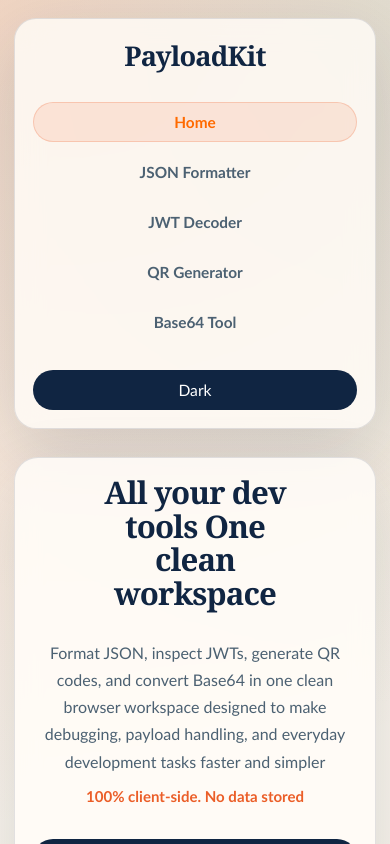
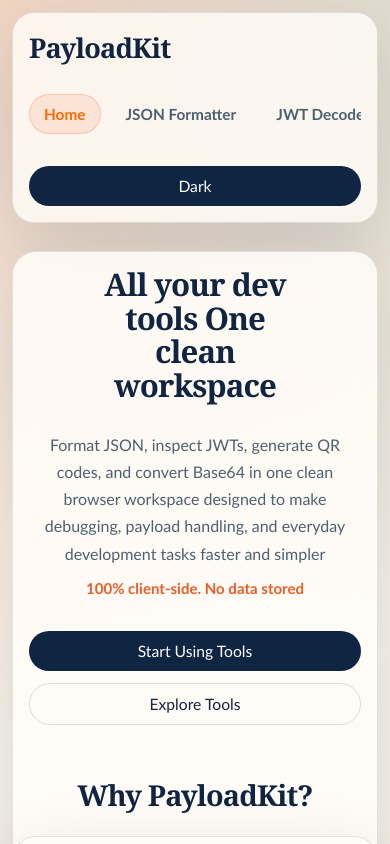
Before and after one commit to ABHISHEKKORIVI/payloadkit, a React (Create React App) app in the folder dev-tools-frontend/: page / in a window 390 px wide. Shown: the top 844 px of the page. Built offline with nearby package versions, Linux system fonts and the light colour scheme.

Commit message:
trigger redeploy

```diff
--- a/dev-tools-frontend/public/index.html
+++ b/dev-tools-frontend/public/index.html
@@ -2,6 +2,8 @@
 <html lang="en">
   <head>
     <meta charset="utf-8" />
+    <link rel="icon" type="image/png" sizes="32x32" href="%PUBLIC_URL%/favicon-32x32.png" />
+    <link rel="icon" type="image/png" sizes="16x16" href="%PUBLIC_URL%/favicon-16x16.png" />
     <link rel="icon" href="%PUBLIC_URL%/favicon.ico" />
     <meta name="viewport" content="width=device-width, initial-scale=1" />
     <meta name="theme-color" content="#102542" />
@@ -14,7 +16,22 @@
       content="JSON formatter, JWT decoder, QR code generator, Base64 encoder, developer tools, PayloadKit"
     />
     <meta name="author" content="PayloadKit" />
-    <link rel="apple-touch-icon" href="%PUBLIC_URL%/logo192.png" />
+    <meta property="og:title" content="PayloadKit | Developer Utility Hub" />
+    <meta
+      property="og:description"
+      content="Format JSON, inspect JWTs, generate QR codes, and convert Base64 in one clean browser workspace."
+    />
+    <meta property="og:type" content="website" />
+    <meta property="og:url" content="https://payloadkit.in/" />
+    <meta property="og:image" content="https://payloadkit.in/android-chrome-512x512.png" />
+    <meta name="twitter:card" content="summary_large_image" />
+    <meta name="twitter:title" content="PayloadKit | Developer Utility Hub" />
+    <meta
+      name="twitter:description"
+      content="Fast browser-based utilities for JSON, JWT, QR codes, and Base64."
+    />
+    <link rel="canonical" href="https://payloadkit.in/" />
+    <link rel="apple-touch-icon" href="%PUBLIC_URL%/apple-touch-icon.png" />
     <link rel="manifest" href="%PUBLIC_URL%/manifest.json" />
     <title>PayloadKit | Developer Utility Hub</title>
   </head>
--- a/dev-tools-frontend/src/App.css
+++ b/dev-tools-frontend/src/App.css
@@ -574,7 +574,7 @@
 
 @media (max-width: 680px) {
   .app-shell {
-    padding-inline: 14px;
+    padding: 12px 12px 40px;
   }
 
   .topbar,
@@ -582,21 +582,33 @@
   .page-panel,
   .input-panel,
   .hero-card {
-    padding: 18px;
+    padding: 16px;
   }
 
   .topnav {
     width: 100%;
+    flex-wrap: nowrap;
+    overflow-x: auto;
+    padding-bottom: 4px;
+    scrollbar-width: none;
+  }
+
+  .topnav::-webkit-scrollbar {
+    display: none;
   }
 
   .theme-toggle {
     margin-left: 0;
+    width: 100%;
   }
 
-  .nav-link,
+  .nav-link {
+    width: auto;
+    flex: 0 0 auto;
+  }
+
   button,
   .ghost-link {
-    width: 100%;
     text-align: center;
     justify-content: center;
   }
@@ -607,6 +619,7 @@
 
   .hero-actions {
     width: 100%;
+    flex-direction: column;
   }
 
   .hero-copy h1 {
@@ -619,11 +632,27 @@
     max-width: 100%;
   }
 
+  .trust-line {
+    text-align: center;
+  }
+
   .hero-grid,
   .tool-grid,
   .tool-layout,
   .why-grid {
     grid-template-columns: 1fr;
+  }
+
+  .hero-card h2 {
+    font-size: 1.2rem;
+  }
+
+  textarea {
+    min-height: 180px;
+  }
+
+  .page-header {
+    gap: 14px;
   }
 
   .output-header {
```
Also changed, not shown: dev-tools-frontend/public/manifest.json, dev-tools-frontend/public/robots.txt, dev-tools-frontend/public/site.webmanifest, 1 other file (tests, documents, lock files or other folders).
